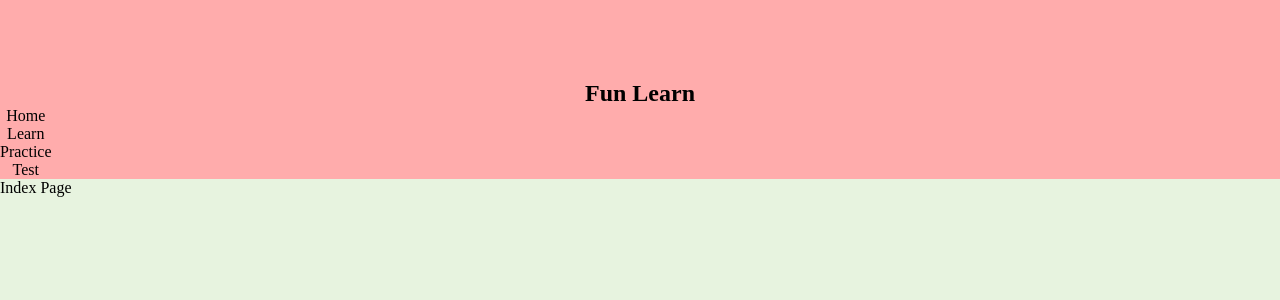
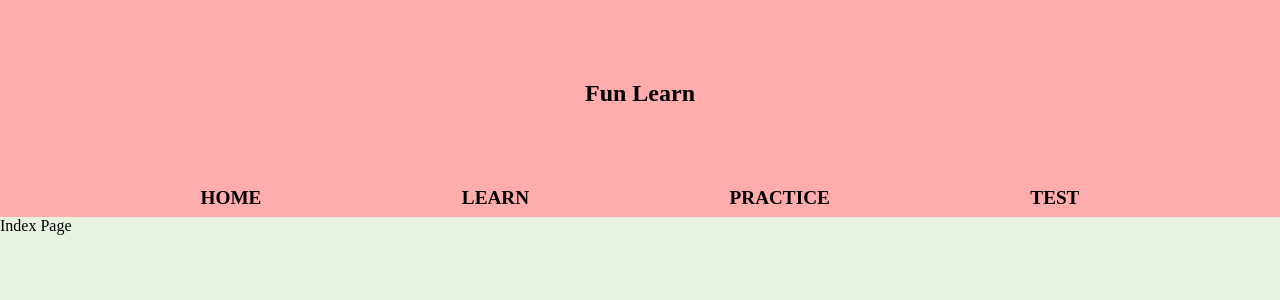
Before and after one commit to adityaraute/PeriodicTableProject, a Flask app: page / in a window 1280 px wide. Shown: the top 300 px of the page. Run offline with Flask 2, Linux system fonts and the light colour scheme.

Commit message:
header step 2

```diff
--- a/static/styles/index.css
+++ b/static/styles/index.css
@@ -11,8 +11,15 @@ header{
     background: #ffacac;
     text-align: center;
     padding-top: 10vh;
+    padding-bottom: 1vh;
 }
 
 .menu{
+    padding-top: 10vh;
     display: flex;
+    justify-content:space-evenly;
+    flex-direction: row;
+    font-size: larger;
+    font-weight: bolder;
+    list-style-type: none;
 }
--- a/templates/base.html
+++ b/templates/base.html
@@ -10,15 +10,12 @@
 <body>
     <header>
         <div><h2>Fun Learn</h2></div>
-        <div class="menu">
-            <ul>
-                <li>Home</li>
-                <li>Learn</li>
-                <li>Practice</li>
-                <li>Test</li>
-
-            </ul>
-        </div>
+        <ul class="menu">
+                <li>HOME</li>
+                <li>LEARN</li>
+                <li>PRACTICE</li>
+                <li>TEST</li>
+        </ul>
     </header>
 
     {% block content %}
```
